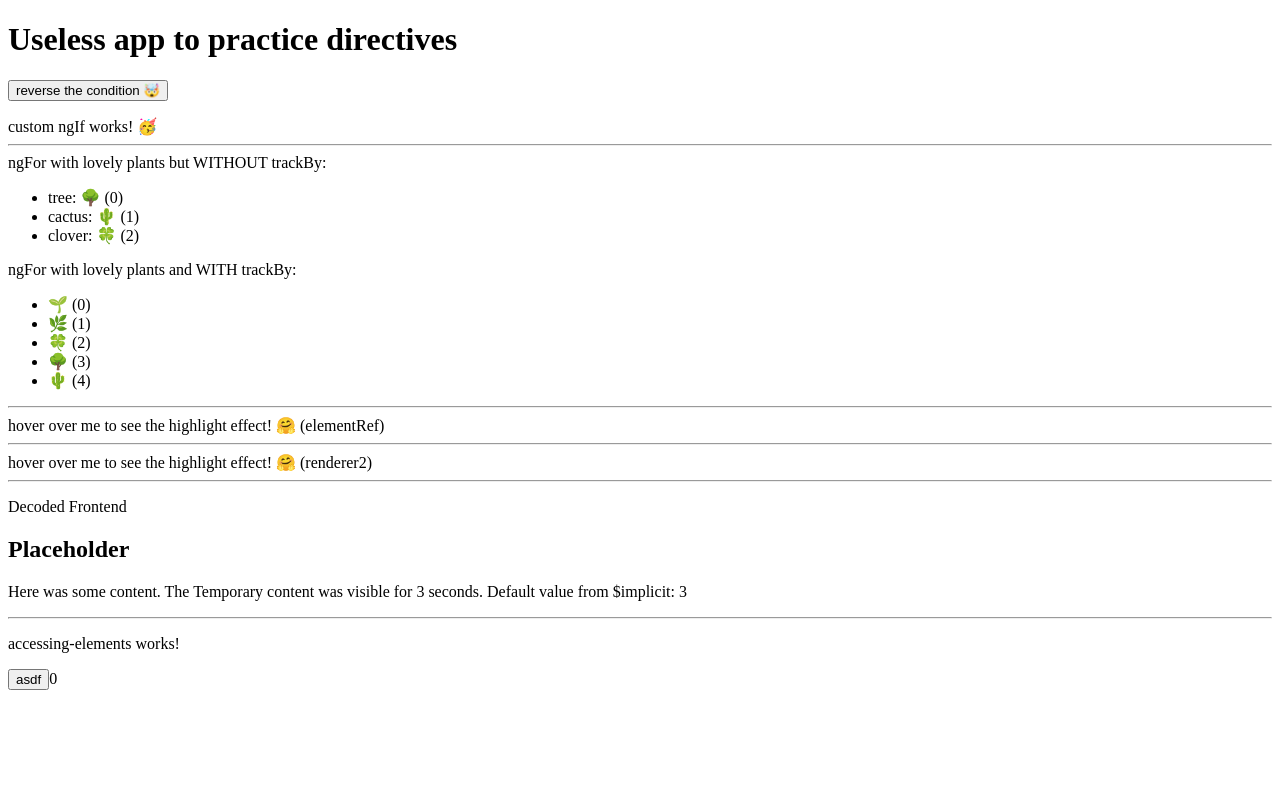
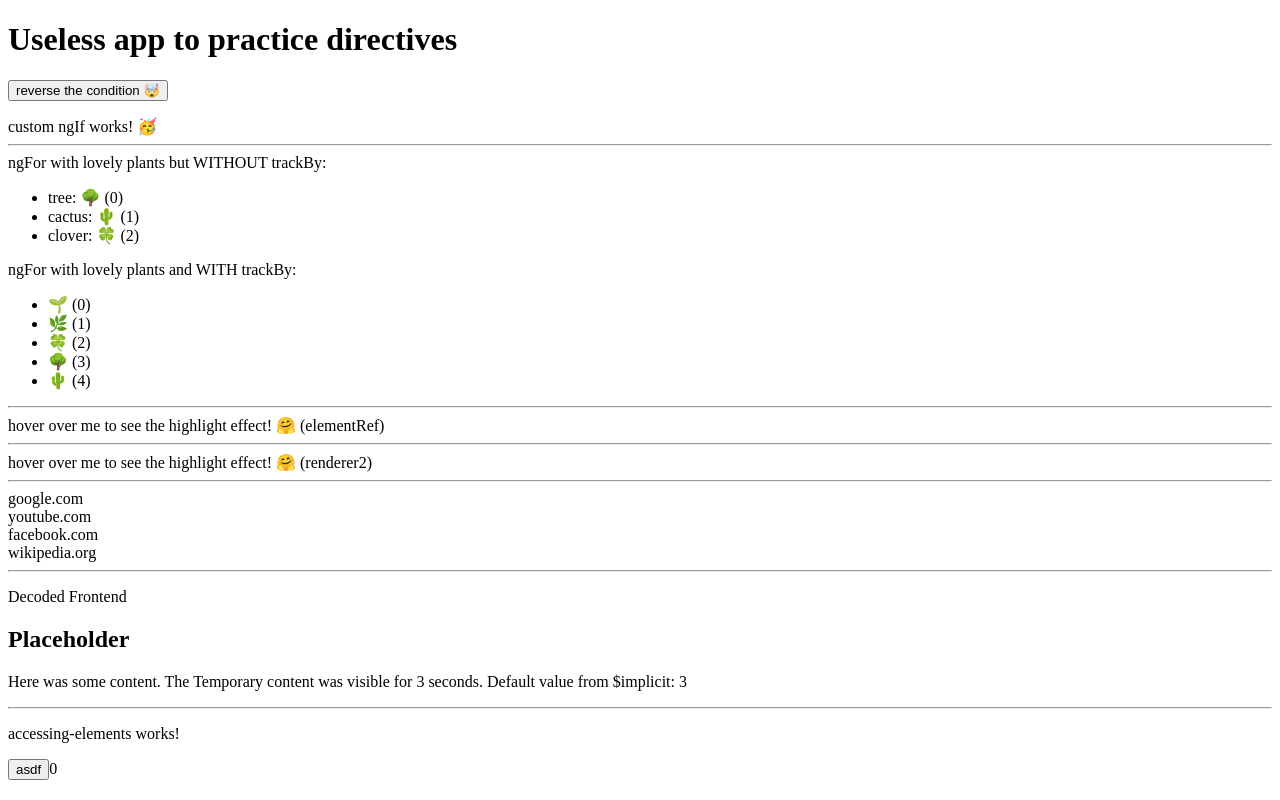
Before and after one commit to WeszeRita/directives, an Angular app in the folder directives/: page / in a window 1280 px wide. Built offline with nearby package versions, Linux system fonts and the light colour scheme.

Commit message:
custom attribute directive

```diff
--- a/directives/src/app/pages/custom-attribute-directives/usage-highlight-directive/usage-highlight-directive.component.html
+++ b/directives/src/app/pages/custom-attribute-directives/usage-highlight-directive/usage-highlight-directive.component.html
@@ -1,3 +1,12 @@
 <span highlight>hover over me to see the highlight effect! 🤗 (elementRef)</span>
 <hr>
 <span highlightWithRenderer2>hover over me to see the highlight effect! 🤗 (renderer2)</span>
+<hr>
+
+<span uppercase>google.com</span>
+<br>
+<span uppercase>youtube.com</span>
+<br>
+<span uppercase>facebook.com</span>
+<br>
+<span uppercase>wikipedia.org</span>
--- a/directives/src/app/pages/custom-attribute-directives/usage-highlight-directive/usage-highlight-directive.component.ts
+++ b/directives/src/app/pages/custom-attribute-directives/usage-highlight-directive/usage-highlight-directive.component.ts
@@ -1,6 +1,7 @@
-import { Component } from '@angular/core';
+import { Component} from '@angular/core';
 import { Highlight } from '../../../../shared/directives/highlight.directive';
 import { HighlightWithRenderer2Directive } from '../../../../shared/directives/highlight-with-renderer2.directive';
+import { UppercaseDirective } from '../../../../shared/directives/uppercase.directive';
 
 @Component({
   selector: 'app-usage-highlight-directive',
@@ -8,9 +9,9 @@ import { HighlightWithRenderer2Directive } from '../../../../shared/directives/h
   imports: [
     Highlight,
     HighlightWithRenderer2Directive,
+    UppercaseDirective,
   ],
   templateUrl: './usage-highlight-directive.component.html',
 })
 export class UsageHighlightDirectiveComponent {
-
 }
--- /dev/null
+++ b/directives/src/shared/directives/uppercase.directive.ts
@@ -0,0 +1,20 @@
+import { Directive, ElementRef, HostListener, OnInit, Renderer2 } from '@angular/core';
+
+@Directive({
+  selector: '[uppercase]',
+  standalone: true,
+})
+export class UppercaseDirective implements OnInit {
+  static elements: HTMLElement[] = [];      // static field will be accessed using dot notation
+
+  @HostListener('click') onClick() {
+    this.renderer.setStyle(this.elementRef.nativeElement, 'textTransform', 'uppercase');
+    UppercaseDirective.elements.forEach((child) => console.log(child.innerText));
+  }
+
+  constructor(private elementRef: ElementRef, private renderer: Renderer2) {}
+
+  ngOnInit() {
+    UppercaseDirective.elements.push(this.elementRef.nativeElement);
+  }
+}
```
